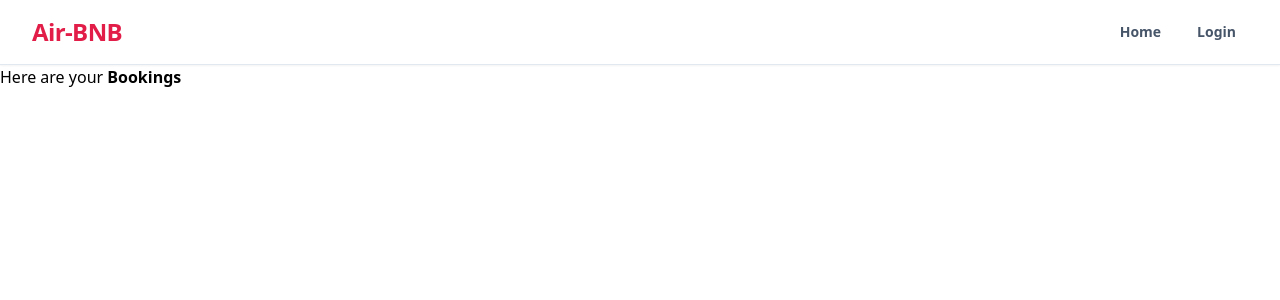
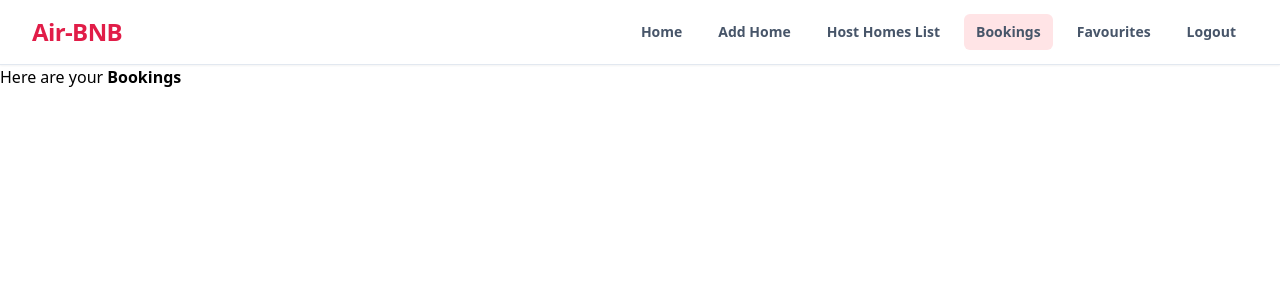
Before and after one commit to MustafaOfficial/Node-airbnb-clone, a Node server app: page /bookings in a window 1280 px wide. Shown: the top 300 px of the page. Run offline with Node 20, Linux system fonts and the light colour scheme; the visitor is signed in with stand-in values (Sample User, id 1); data that the repository does not hold is empty; some libraries are stand-ins or nearby versions.

Commit message:
lec18-cookies-and-sessions
Implemented login/logout through sessions

```diff
--- a/lec18-cookies-and-sessions/app.js
+++ b/lec18-cookies-and-sessions/app.js
@@ -4,6 +4,8 @@ const cookieParser = require("cookie-parser");
 
 //External modules
 const express = require("express");
+const session = require("express-session");
+const MongoDBStore = require("connect-mongodb-session")(session);
 
 //local Modules
 const storeRouter = require("./routes/storeRouter");
@@ -13,35 +15,61 @@ const rootPath = require("./utils/rootPathUtil");
 const { default: mongoose } = require("mongoose");
 const authRouter = require("./routes/authRouter");
 
+const MONGO_URL =
+  "mongodb+srv://root:root@homescluster.xwndjiz.mongodb.net/airbnb";
+
 const app = express();
 
 app.set("view engine", "ejs");
 app.set("views", "views");
 
 app.use(express.static(path.join(rootPath, "public")));
-app.use(cookieParser());
+// app.use(cookieParser());
 app.use(express.urlencoded());
+
+const store = new MongoDBStore({
+  uri: MONGO_URL,
+  collection: "sessions",
+});
 
 app.use((req, res, next) => {
   console.log(req.url, req.method);
   next();
 });
 
-app.use(storeRouter);
-app.use("/host", (req, res, next) => {
-  if (req.cookies.isLoggedIn === "true") {
+app.use(
+  session({
+    secret: "This-is-just-a-test=secret=string",
+    resave: false,
+    saveUninitialized: false,
+    store: store,
+    cookie: { maxAge: 2 * 60 * 1000 },
+  }),
+);
+
+app.use((req, res, next) => {
+  res.locals.isLoggedIn = req.session.isLoggedIn;
+  next();
+});
+
+const publicPaths = ["/home", "/login"];
+
+app.use((req, res, next) => {
+  const isPublic = publicPaths.some(
+    (p) => req.path === p || req.path.startsWith(p + "/"),
+  );
+
+  if (req.session.isLoggedIn || isPublic) {
     next();
   } else {
     res.redirect("/login");
   }
 });
+
+app.use(storeRouter);
 app.use("/host", hostRouter);
 app.use(authRouter);
-//handling undefined paths by senduing 404 response
 app.use(notFoundRouter);
-
-const MONGO_URL =
-  "mongodb+srv://root:root@homescluster.xwndjiz.mongodb.net/airbnb";
 
 mongoose
   .connect(MONGO_URL)
--- a/lec18-cookies-and-sessions/controllers/hostController.js
+++ b/lec18-cookies-and-sessions/controllers/hostController.js
@@ -7,7 +7,6 @@ exports.getAddHome = (req, res, next) => {
     title: "Add Home",
     currentPage: "addHome",
     editing: false,
-    isLoggedIn: req.cookies.isLoggedIn,
   });
 };
 
@@ -17,7 +16,6 @@ exports.getHostHomeList = (req, res, next) => {
       addedHomes: homes,
       title: "BNB HOME",
       currentPage: "host-home-list",
-      isLoggedIn: req.cookies.isLoggedIn,
     });
   });
 };
@@ -50,7 +48,6 @@ exports.postAddHome = (req, res, next) => {
     addedHome: req.body,
     title: "Home Added",
     currentPage: "homeAdded",
-    isLoggedIn: req.cookies.isLoggedIn,
   });
   console.log(req.body);
   console.log(addedHomes);
@@ -92,7 +89,6 @@ exports.getEditHome = (req, res, next) => {
       home: home,
       title: "Edit Home",
       currentPage: "edit-home",
-      isLoggedIn: req.cookies.isLoggedIn,
     });
     console.log(req.body);
     console.log(addedHomes);
--- a/lec18-cookies-and-sessions/controllers/notFoundController.js
+++ b/lec18-cookies-and-sessions/controllers/notFoundController.js
@@ -4,6 +4,5 @@ exports.notFound = (req, res, next) => {
   res.render("error404", {
     title: "Error 404",
     currentPage: "error404",
-    isLoggedIn: req.cookies.isLoggedIn,
   });
 };
--- a/lec18-cookies-and-sessions/controllers/storeController.js
+++ b/lec18-cookies-and-sessions/controllers/storeController.js
@@ -6,18 +6,15 @@ exports.getIndex = (req, res, next) => {
     addedHomes: {},
     title: "index",
     currentPage: "index",
-    isLoggedIn: req.cookies.isLoggedIn,
   });
 };
 
 exports.getHome = (req, res, next) => {
   Home.find().then((homes) => {
-    console.log("In getHome - req.isloggedIn = ", req.cookies.isLoggedIn);
     res.render("store/home-list", {
       addedHomes: homes,
       title: "BNB HOME",
       currentPage: "home",
-      isLoggedIn: req.cookies.isLoggedIn,
     });
   });
 };
@@ -45,7 +42,6 @@ exports.getBookings = (req, res) => {
       addedHomes: homes,
       title: "Bookings",
       currentPage: "bookings",
-      isLoggedIn: req.cookies.isLoggedIn,
     });
   });
 };
@@ -63,7 +59,6 @@ exports.getHomeDetail = (req, res, next) => {
         homeId,
         title: "Home Detail",
         currentPage: "home",
-        isLoggedIn: req.cookies.isLoggedIn,
       });
     }
   });
@@ -77,7 +72,6 @@ exports.getFavourites = async (req, res) => {
     favouriteHomes: favouriteHomes,
     title: "favourites",
     currentPage: "favourites",
-    isLoggedIn: req.cookies.isLoggedIn,
   });
 
   // then((favourites) => {
--- a/lec18-cookies-and-sessions/views/partials/favoritesButton.ejs
+++ b/lec18-cookies-and-sessions/views/partials/favoritesButton.ejs
@@ -1,4 +1,4 @@
-<%if(isLoggedIn==="true" ){%>
+<%if(isLoggedIn ){%>
     <div>
         <form action="/favourites" method="POST">
             <button type="submit"
--- a/lec18-cookies-and-sessions/views/partials/nav.ejs
+++ b/lec18-cookies-and-sessions/views/partials/nav.ejs
@@ -1,32 +1,48 @@
 <header class="bg-white border-b border-slate-200 shadow-sm sticky top-0 z-50">
     <div class="max-w-7xl mx-auto px-4 sm:px-6 lg:px-8 h-16 flex items-center justify-between">
-        <h1 class="text-rose-600 font-extrabold text-2xl tracking-tight">Air-BNB</h1>
+        <a href="/home" class="text-rose-600 font-extrabold text-2xl tracking-tight">
+            Air-BNB
+        </a>
+
         <nav class="flex items-center gap-3">
+            <a href="/home"
+                class="px-3 py-2 rounded-md text-sm font-semibold text-slate-600 <%= currentPage === 'home' ? 'bg-rose-100' : 'hover:bg-rose-100' %> transition-colors duration-150">
+                Home
+            </a>
 
+            <% if (isLoggedIn) { %>
+                <a href="/host/add-home"
+                    class="px-3 py-2 rounded-md text-sm font-semibold text-slate-600 <%= currentPage === 'addHome' ? 'bg-rose-100' : 'hover:bg-rose-100' %> transition-colors duration-150">
+                    Add Home
+                </a>
 
-            <a href="/home"
-                class="px-3 py-2 rounded-md text-sm font-semibold text-slate-600 <%= currentPage === 'home'? 'bg-rose-100': 'hover:bg-rose-100' %> transition-colors duration-150">Home</a>
-            <%if(isLoggedIn==="true" ){%>
-                <a href="/host/add-home"
-                    class="px-3 py-2 rounded-md text-sm font-semibold text-slate-600 <%= currentPage === 'addHome'? 'bg-rose-100': 'hover:bg-rose-100' %> transition-colors duration-150">Add
-                    Home</a>
                 <a href="/host/host-home-list"
-                    class="px-3 py-2 rounded-md text-sm font-semibold text-slate-600 <%= currentPage === 'host-home-list'? 'bg-rose-100': 'hover:bg-rose-100' %> transition-colors duration-150">Host
-                    Homes List</a>
+                    class="px-3 py-2 rounded-md text-sm font-semibold text-slate-600 <%= currentPage === 'host-home-list' ? 'bg-rose-100' : 'hover:bg-rose-100' %> transition-colors duration-150">
+                    Host Homes List
+                </a>
+
                 <a href="/bookings"
-                    class="px-3 py-2 rounded-md text-sm font-semibold text-slate-600 <%= currentPage === 'bookings'? 'bg-rose-100': 'hover:bg-rose-100' %> transition-colors duration-150">Bookings</a>
+                    class="px-3 py-2 rounded-md text-sm font-semibold text-slate-600 <%= currentPage === 'bookings' ? 'bg-rose-100' : 'hover:bg-rose-100' %> transition-colors duration-150">
+                    Bookings
+                </a>
+
                 <a href="/favourites"
-                    class="px-3 py-2 rounded-md text-sm font-semibold text-slate-600 <%= currentPage === 'favourites'? 'bg-rose-100': 'hover:bg-rose-100' %> transition-colors duration-150">Favourites</a>
-                <form action="/logout" method="post">
-                    <button>Logout</button>
+                    class="px-3 py-2 rounded-md text-sm font-semibold text-slate-600 <%= currentPage === 'favourites' ? 'bg-rose-100' : 'hover:bg-rose-100' %> transition-colors duration-150">
+                    Favourites
+                </a>
+
+                <form action="/logout" method="POST" class="inline">
+                    <button type="submit"
+                        class="px-3 py-2 rounded-md text-sm font-semibold text-slate-600 hover:bg-rose-100 transition-colors duration-150 cursor-pointer">
+                        Logout
+                    </button>
                 </form>
-                <%} else{%>
-
-
+                <% } else { %>
                     <a href="/login"
-                        class="px-3 py-2 rounded-md text-sm font-semibold text-slate-600 <%= currentPage === 'login-page'? 'bg-rose-100': 'hover:bg-rose-100' %> transition-colors duration-150">Login</a>
-                    <%}%>
-
+                        class="px-3 py-2 rounded-md text-sm font-semibold text-slate-600 <%= currentPage === 'login-page' ? 'bg-rose-100' : 'hover:bg-rose-100' %> transition-colors duration-150">
+                        Login
+                    </a>
+                    <% } %>
         </nav>
     </div>
 </header>
```
Also changed, not shown: lec18-cookies-and-sessions/controllers/authController.js (+6 -5 lines).
